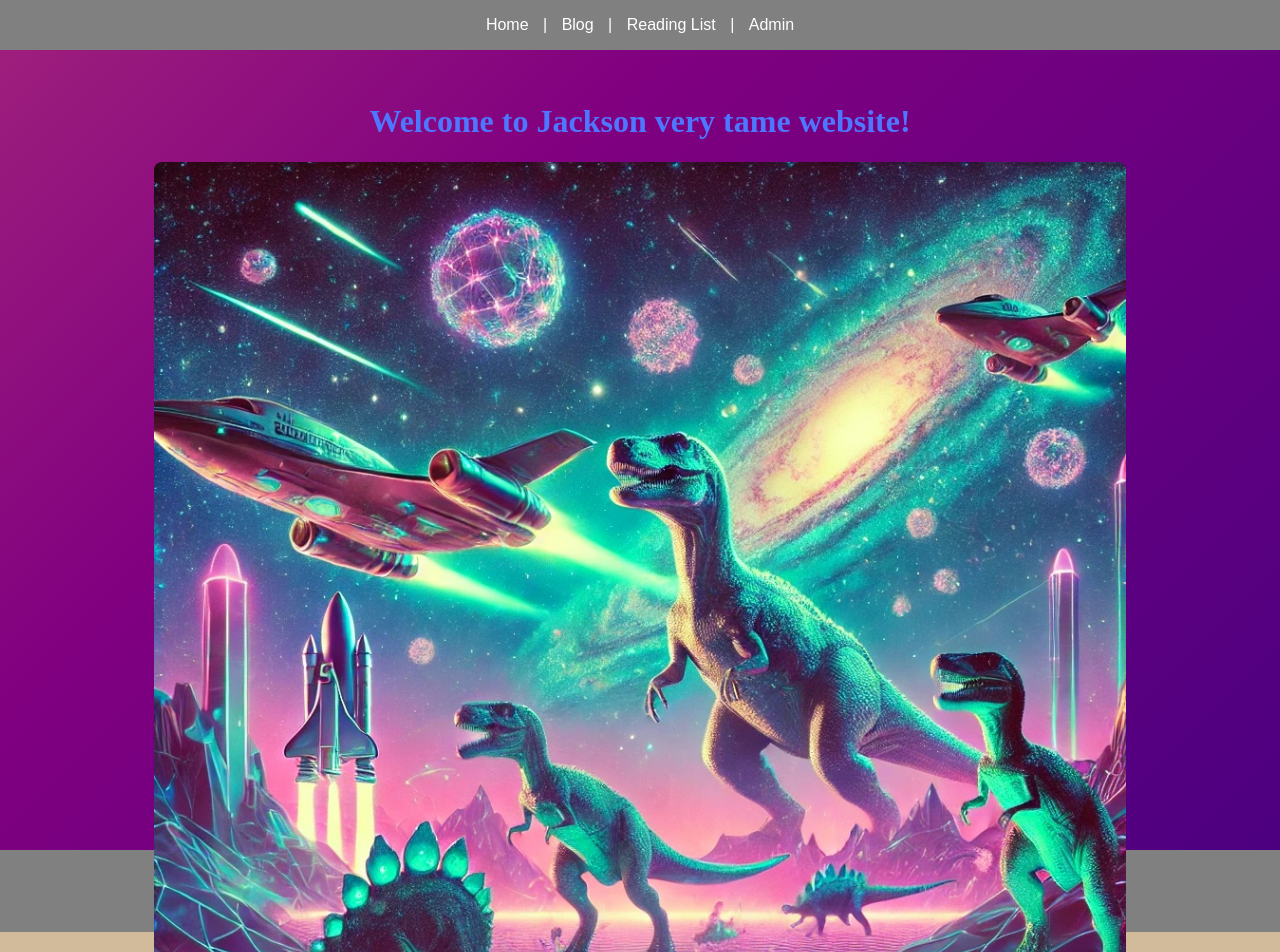
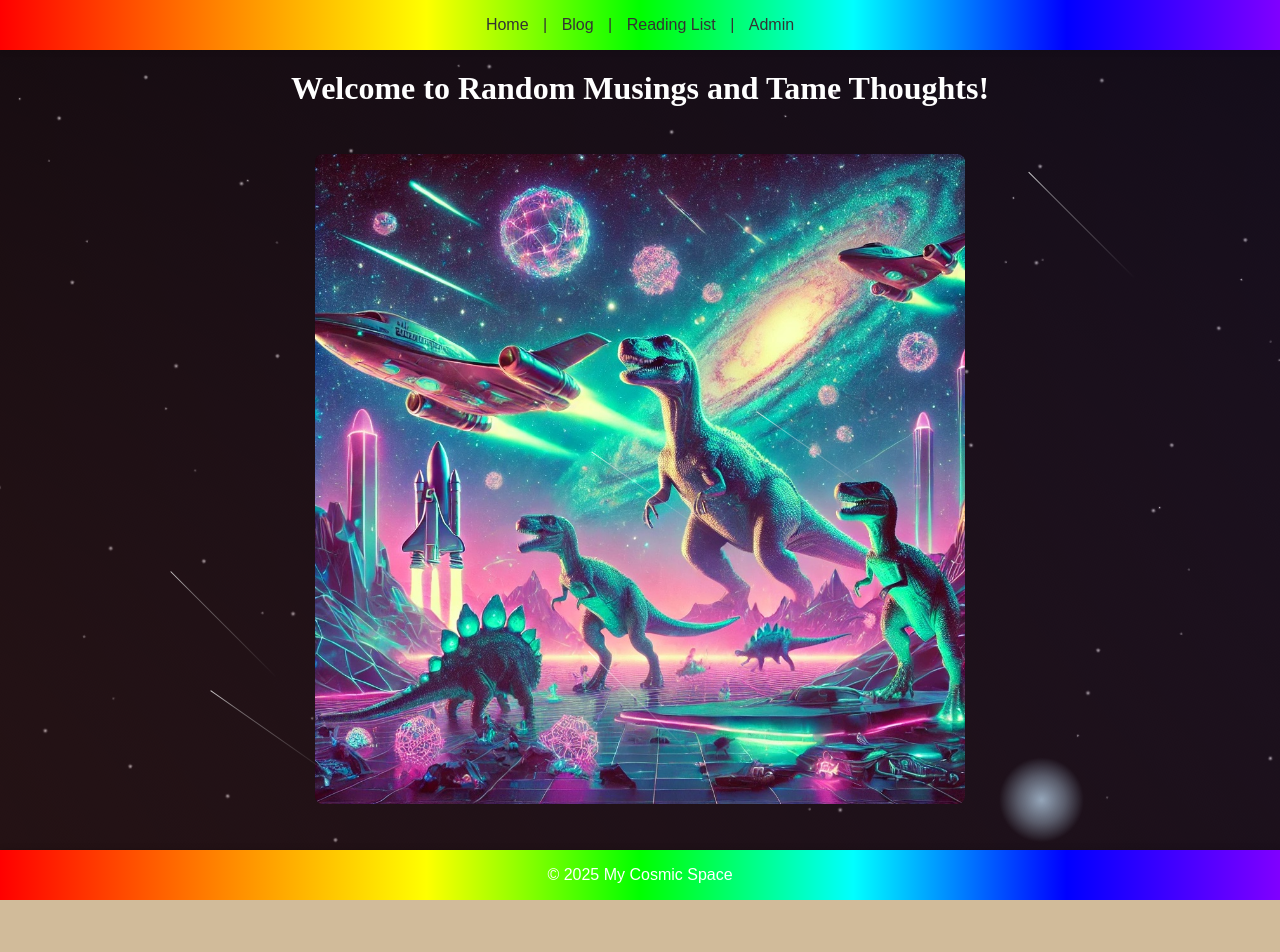
Before and after one commit to jacksonshapiro11/Personal_Blog, a Next.js app: page / in a window 1280 px wide. Shown: the top 952 px of the page. After the commit the page ends 900 px from the top, so only its background shows below. Built offline with nearby package versions, Linux system fonts and the light colour scheme.

Commit message:
update css ect.

```diff
--- a/components/Layout.js
+++ b/components/Layout.js
@@ -4,8 +4,12 @@ import Link from "next/link";
 
 export default function Layout({ children }) {
   return (
-    <div>
-      <header style={styles.header}>
+    <div style={{
+      minHeight: '100vh',
+      display: 'flex',
+      flexDirection: 'column'
+    }}>
+      <header className="navbar">
         <nav>
           <Link href="/">Home</Link> |{" "}
           <Link href="/blog">Blog</Link> |{" "}
@@ -14,9 +18,14 @@ export default function Layout({ children }) {
         </nav>
       </header>
 
-      <main>{children}</main>
+      <main style={{
+        marginTop: '50px',
+        flex: '1 0 auto' // Allow main content to grow
+      }}>
+        {children}
+      </main>
 
-      <footer style={styles.footer}>
+      <footer className="footer">
         <p>&copy; {new Date().getFullYear()} My Cosmic Space</p>
       </footer>
 
@@ -27,7 +36,7 @@ export default function Layout({ children }) {
           text-decoration: none;
         }
         nav a:hover {
-          color: #ff4e50;
+          text-decoration: underline;
         }
       `}</style>
     </div>
@@ -35,12 +44,6 @@ export default function Layout({ children }) {
 }
 
 const styles = {
-  header: {
-    backgroundColor: "#808080", // Metallic grey
-    color: "white",
-    textAlign: "center",
-    padding: "1rem 0",
-  },
   footer: {
     backgroundColor: "#808080", // Metallic grey
     color: "white",
--- a/pages/index.js
+++ b/pages/index.js
@@ -17,73 +17,226 @@ export default function Home() {
   return (
     <Layout>
       <div className="home-page">
-        <div
-          className="welcome-section"
-          style={{
-            position: "relative",
-            zIndex: 1,
-            textAlign: "center",
-            padding: "2rem",
-          }}
-        >
-          <h1>Welcome to Jackson very tame website!</h1>
-          <img
-            src={dailyImage}
-            alt="Daily AI Generated"
-            style={{ maxWidth: "80%", borderRadius: "8px" }}
-          />
+        <div className="welcome-section">
+          <h1>Welcome to Random Musings and Tame Thoughts!</h1>
+          <div className="image-container">
+            <img
+              src={dailyImage}
+              alt="Daily AI Generated"
+              style={{
+                width: "auto",
+                height: "auto",
+                maxWidth: "95%",
+                maxHeight: "calc(100vh - 150px)", // Reduced margin for header/footer
+                objectFit: "contain",
+                borderRadius: "8px",
+                margin: "auto",
+                display: "block",
+              }}
+            />
+          </div>
         </div>
         <style jsx>{`
           .home-page {
             position: relative;
             min-height: 100vh;
-            /* Updated retro-inspired background */
-            background: linear-gradient(
-              135deg,
-              cyan,
-              salmon,
-              burntorange,
-              purple
-            );
-            background-size: 400% 400%;
-            animation: background-color-shift 30s infinite;
-            color: #222;
+            display: flex;
+            flex-direction: column;
+            background: black;
+            overflow: hidden;
+          }
+          .welcome-section {
+            flex: 1;
+            display: flex;
+            flex-direction: column;
+            align-items: center;
+            padding: 20px;
+            position: relative;
+          }
+          .image-container {
+            flex: 1;
+            display: flex;
+            align-items: center;
+            justify-content: center;
+            width: 100%;
           }
           h1 {
+            text-align: center;
             font-family: "Press Start 2P", cursive;
-            color:rgb(78, 119, 255);
+            color: white;
+            margin-bottom: 20px;
+            z-index: 2;
           }
-          @keyframes background-color-shift {
+          .home-page::before {
+            content: '';
+            position: absolute;
+            width: 200%;
+            height: 200%;
+            top: -50%;
+            left: -50%;
+            background-image:
+              /* Galaxies */
+              radial-gradient(ellipse at 80% 20%, rgba(186,123,255,0.15) 0%, transparent 70%),
+              radial-gradient(ellipse at 20% 70%, rgba(255,123,123,0.15) 0%, transparent 65%),
+              /* Planets */
+              /* Mercury - small, grey */
+              radial-gradient(circle at 75% 80%, rgba(169,169,169,0.8) 0%, rgba(169,169,169,0.4) 0.5%, transparent 1%),
+              /* Venus - yellowish */
+              radial-gradient(circle at 25% 30%, rgba(255,198,73,0.8) 0%, rgba(255,198,73,0.4) 1%, transparent 1.5%),
+              /* Earth - blue-green */
+              radial-gradient(circle at 85% 40%, rgba(78,205,196,0.8) 0%, rgba(78,205,196,0.4) 1.2%, transparent 2%),
+              /* Mars - red */
+              radial-gradient(circle at 15% 60%, rgba(255,107,107,0.8) 0%, rgba(255,107,107,0.4) 0.8%, transparent 1.4%),
+              /* Jupiter - largest, orange-brown */
+              radial-gradient(circle at 65% 20%, rgba(255,167,38,0.8) 0%, rgba(255,167,38,0.4) 2%, transparent 3%),
+              /* Saturn - yellow with rings */
+              radial-gradient(circle at 35% 85%, rgba(255,214,102,0.8) 0%, rgba(255,214,102,0.4) 1.5%, transparent 2.2%),
+              /* Uranus - pale blue */
+              radial-gradient(circle at 55% 50%, rgba(173,216,230,0.8) 0%, rgba(173,216,230,0.4) 1%, transparent 1.8%),
+              /* Neptune - deep blue */
+              radial-gradient(circle at 90% 70%, rgba(0,127,255,0.8) 0%, rgba(0,127,255,0.4) 1.2%, transparent 2%),
+              /* Multiple star layers */
+              radial-gradient(1px 1px at 50% 50%, white, rgba(255,255,255,0)),
+              radial-gradient(1px 1px at 30% 30%, white, rgba(255,255,255,0)),
+              radial-gradient(2px 2px at 40% 60%, rgba(255,255,255,0.8), rgba(255,255,255,0)),
+              radial-gradient(2px 2px at 60% 40%, rgba(255,255,255,0.8), rgba(255,255,255,0)),
+              radial-gradient(1px 1px at 70% 70%, rgba(255,255,255,0.6), rgba(255,255,255,0));
+            background-size:
+              120% 120%,
+              120% 120%,
+              120% 120%,
+              120% 120%,
+              120% 120%,
+              120% 120%,
+              120% 120%,
+              120% 120%,
+              120% 120%,
+              120% 120%,
+              200px 200px,
+              240px 240px,
+              180px 180px,
+              160px 160px,
+              200px 200px;
+            background-position:
+              0 0,
+              0 0,
+              0 0,
+              0 0,
+              0 0,
+              0 0,
+              0 0,
+              0 0,
+              0 0,
+              0 0,
+              0 0,
+              0 0,
+              0 0,
+              0 0,
+              0 0;
+            animation: spaceMove 100s linear infinite;
+            transform-origin: center center;
+          }
+
+          /* Saturn's rings */
+          .home-page::after {
+            content: '';
+            position: absolute;
+            width: 200%;
+            height: 200%;
+            top: -50%;
+            left: -50%;
+            background:
+              /* Saturn's rings */
+              linear-gradient(75deg,
+                transparent 48%,
+                rgba(255,214,102,0.2) 49%,
+                rgba(255,214,102,0.3) 50%,
+                rgba(255,214,102,0.2) 51%,
+                transparent 52%) 35% 85% / 80px 30px no-repeat;
+            animation: spaceMove 100s linear infinite;
+            transform-origin: center center;
+          }
+
+          @keyframes spaceMove {
             0% {
-              background-position: 0% 50%;
-            }
-            25% {
-              background-position: 100% 50%;
+              transform: rotate(0deg) scale(1.2);
             }
             50% {
-              background-position: 0% 50%;
-            }
-            75% {
-              background-position: 100% 50%;
+              transform: rotate(180deg) scale(1.3);
             }
             100% {
-              background-position: 0% 50%;
+              transform: rotate(360deg) scale(1.2);
             }
           }
-          header,
-          footer {
-            background-color: #808080; /* Metallic grey */
-            color: white;
-            text-align: center;
-            padding: 1rem 0;
+
+          @keyframes starTwinkle {
+            0%, 100% { opacity: 0.8; }
+            50% { opacity: 1; }
           }
-          header h1,
-          footer p {
-            margin: 0;
-            font-family: "Arial", sans-serif;
-            font-size: 1.2rem;
+
+          .shooting-star {
+            position: absolute;
+            width: 150px;
+            height: 1px; /* Made thinner for more natural look */
+            background: linear-gradient(90deg,
+              rgba(255,255,255,0.8),
+              rgba(255,255,255,0.4) 20%,
+              transparent);
+            opacity: 0;
+          }
+          .shooting-star:nth-child(1) { top: 5%; left: 0; transform-origin: 0 0; animation: shooting1 4s linear infinite; }
+          .shooting-star:nth-child(2) { top: 20%; left: 20%; transform-origin: 0 0; animation: shooting2 4s linear infinite; animation-delay: 0.8s; }
+          .shooting-star:nth-child(3) { top: 35%; left: 10%; transform-origin: 0 0; animation: shooting1 4s linear infinite; animation-delay: 1.6s; }
+          .shooting-star:nth-child(4) { top: 50%; left: 30%; transform-origin: 0 0; animation: shooting2 4s linear infinite; animation-delay: 2.4s; }
+          .shooting-star:nth-child(5) { top: 65%; left: 0; transform-origin: 0 0; animation: shooting1 4s linear infinite; animation-delay: 3.2s; }
+          .shooting-star:nth-child(6) { top: 80%; left: 15%; transform-origin: 0 0; animation: shooting2 4s linear infinite; animation-delay: 1.2s; }
+          .shooting-star:nth-child(7) { top: 15%; left: 60%; transform-origin: 0 0; animation: shooting1 4s linear infinite; animation-delay: 2.0s; }
+          .shooting-star:nth-child(8) { top: 45%; left: 45%; transform-origin: 0 0; animation: shooting2 4s linear infinite; animation-delay: 2.8s; }
+          .shooting-star:nth-child(9) { top: 75%; left: 35%; transform-origin: 0 0; animation: shooting1 4s linear infinite; animation-delay: 3.6s; }
+          .shooting-star:nth-child(10) { top: 25%; left: 50%; transform-origin: 0 0; animation: shooting2 4s linear infinite; animation-delay: 1.4s; }
+          @keyframes shooting1 {
+            0% {
+              transform: translate(0, 0) rotate(45deg);
+              opacity: 0;
+            }
+            5% {
+              opacity: 1;
+            }
+            90% {
+              opacity: 1;
+            }
+            100% {
+              transform: translate(200%, 200%) rotate(45deg);
+              opacity: 0;
+            }
+          }
+          @keyframes shooting2 {
+            0% {
+              transform: translate(0, 0) rotate(35deg);
+              opacity: 0;
+            }
+            5% {
+              opacity: 1;
+            }
+            90% {
+              opacity: 1;
+            }
+            100% {
+              transform: translate(180%, 180%) rotate(35deg);
+              opacity: 0;
+            }
           }
         `}</style>
+        <div className="shooting-star"></div>
+        <div className="shooting-star"></div>
+        <div className="shooting-star"></div>
+        <div className="shooting-star"></div>
+        <div className="shooting-star"></div>
+        <div className="shooting-star"></div>
+        <div className="shooting-star"></div>
+        <div className="shooting-star"></div>
+        <div className="shooting-star"></div>
+        <div className="shooting-star"></div>
       </div>
     </Layout>
   );
--- a/styles/globals.css
+++ b/styles/globals.css
@@ -3,8 +3,19 @@ body {
   font-family: 'Arial', sans-serif;
   margin: 0;
   padding: 0;
-  background-color: #f4f4f9; /* Light background for the page */
+  background-color: #915c0c69;
   color: #333;
+}
+
+/* Add spacing for main content headers */
+h1, h2, h3, h4, h5, h6 {
+  margin-top: 0rem;  /* Add space above headers */
+  padding-top: 0rem; /* Additional padding to ensure text isn't cut off */
+}
+
+/* Add padding to main content area */
+main {
+  padding: 0rem 0rem; /* Add padding to all main content */
 }
 
 a {
@@ -49,14 +60,6 @@ a {
     }
   }
 
-  /* Global reset and background for body */
-  body {
-    font-family: 'Arial', sans-serif;
-    margin: 0;
-    padding: 0;
-    background-color: #915c0c69;
-  }
-
   /* Background color transition for Blog and Reading List pages */
   .blog-page, .reading-list-page, .home-page {
     animation: background-color-shift 6s infinite; /* 30 seconds for a full color cycle */
@@ -83,3 +86,50 @@ a {
       background-position: 0% 50%;
     }
   }
+
+.navbar {
+  position: fixed;
+  top: 0;
+  left: 0;
+  width: 100%;
+  height: 50px; /* Set a fixed height for the navbar */
+  z-index: 1000;
+  text-align: center;
+  background: linear-gradient(
+    to right,
+    #ff0000,
+    #ff8000,
+    #ffff00,
+    #00ff00,
+    #00ffff,
+    #0000ff,
+    #8000ff
+  );
+  box-shadow: 0 2px 5px rgba(0, 0, 0, 0.1);
+  display: flex;
+  align-items: center;
+  justify-content: center;
+}
+
+.footer {
+  width: 100%;
+  height: 50px;
+  z-index: 1000;
+  text-align: center;
+  background: linear-gradient(
+    to right,
+    #ff0000,
+    #ff8000,
+    #ffff00,
+    #00ff00,
+    #00ffff,
+    #0000ff,
+    #8000ff
+  );
+  box-shadow: 0 -2px 5px rgba(0, 0, 0, 0.1);
+  display: flex;
+  align-items: center;
+  justify-content: center;
+  color: white;
+  margin-top: auto; /* Push footer to bottom of content */
+}
```
